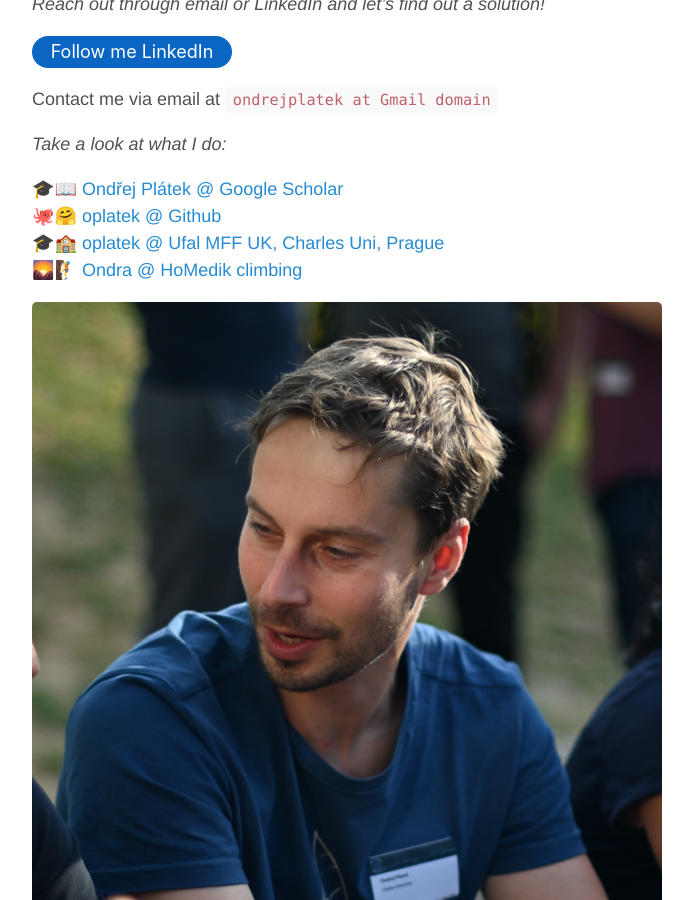
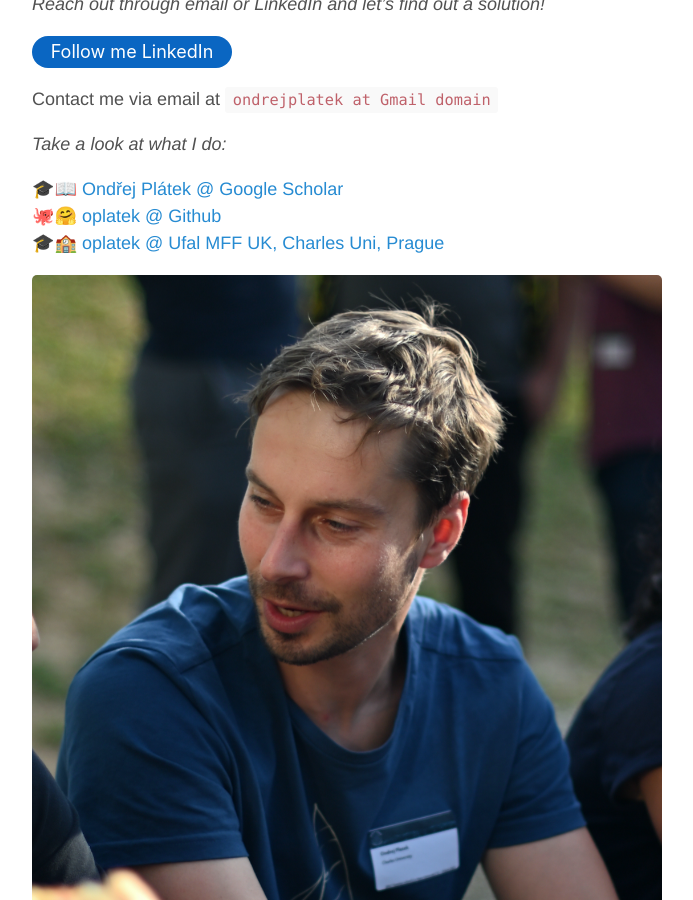
Before and after one commit to oplatek/oplatek.github.io, a Jekyll site: the page built from index.md, in a window 1280 px wide and 900 px high, scrolled down 341 px. Shown: the whole window, without its empty margins (293-986 px from the left). Built offline with Jekyll 4.4.1, drawn with Linux system fonts in a browser that asks for light colours.

Commit message:
noclimbing-at-whatido

```diff
--- a/index.md
+++ b/index.md
@@ -33,9 +33,7 @@ _Take a look at what I do:_
 🎓📖 [Ondřej Plátek @ Google Scholar](https://scholar.google.com/citations?user=3rA1o9YAAAAJ&hl=en)<br/>
 🐙🤗 [oplatek @ Github](https://github.com/oplatek/)<br/>
 🎓🏫 [oplatek @ Ufal MFF UK, Charles Uni, Prague](https://ufal.mff.cuni.cz/ondrej-platek)<br/>
-🌄🧗 [Ondra @ HoMedik climbing](http://www.homedik.cz)<br/>
 
-<!-- ![Oplatek climbing on Czech Sandstone]({{ site.baseurl }}/public/oplatek-tisa.kocka1.jpg) -->
 ![Ondra at JSALT 2023. Photo by Martin Vana.]({{ site.baseurl }}/public/me_by_martin_vana_jsalt23_rectangle.png){: .align-left}
 
 
```
